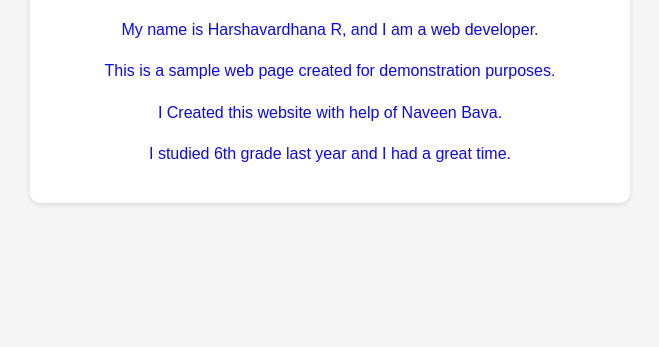
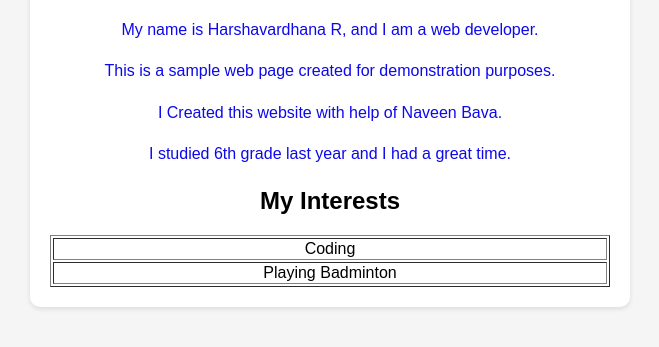
Before and after one commit to global-it-education/harshavardhana, a plain HTML site: page index.html in a window 1280 px wide. Shown: the part 383-730 px from the top of the page, without its empty margins (310-969 px from the left). Drawn offline with Linux system fonts and the light colour scheme.

Commit message:
i added a table

```diff
--- a/index.html
+++ b/index.html
@@ -46,6 +46,14 @@
         <p>This is a sample web page created for demonstration purposes.</p>
         <p> I Created this website with help of Naveen Bava.</p>
         <p> I studied 6th grade last year and I had a great time. </p>
+       <h2>My Interests</h2>
+        <table border="1" style="width:100%; margin-top:20px;">
+    <tr><td>Coding</td></tr>
+    <tr><td>Playing Badminton</td>
+    </tr>
+
+</table>
     </div>
+
 </body>
 </html>
```
